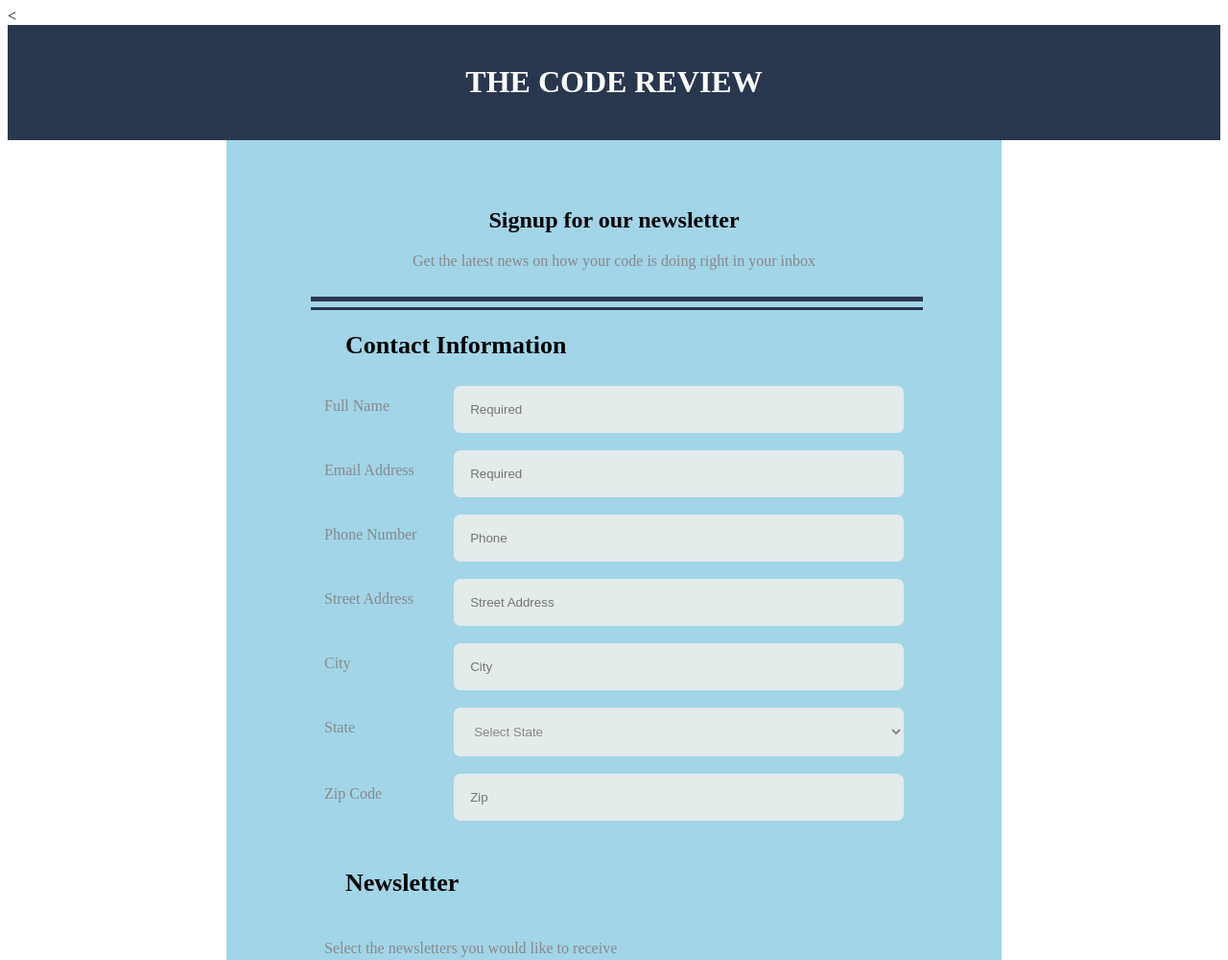
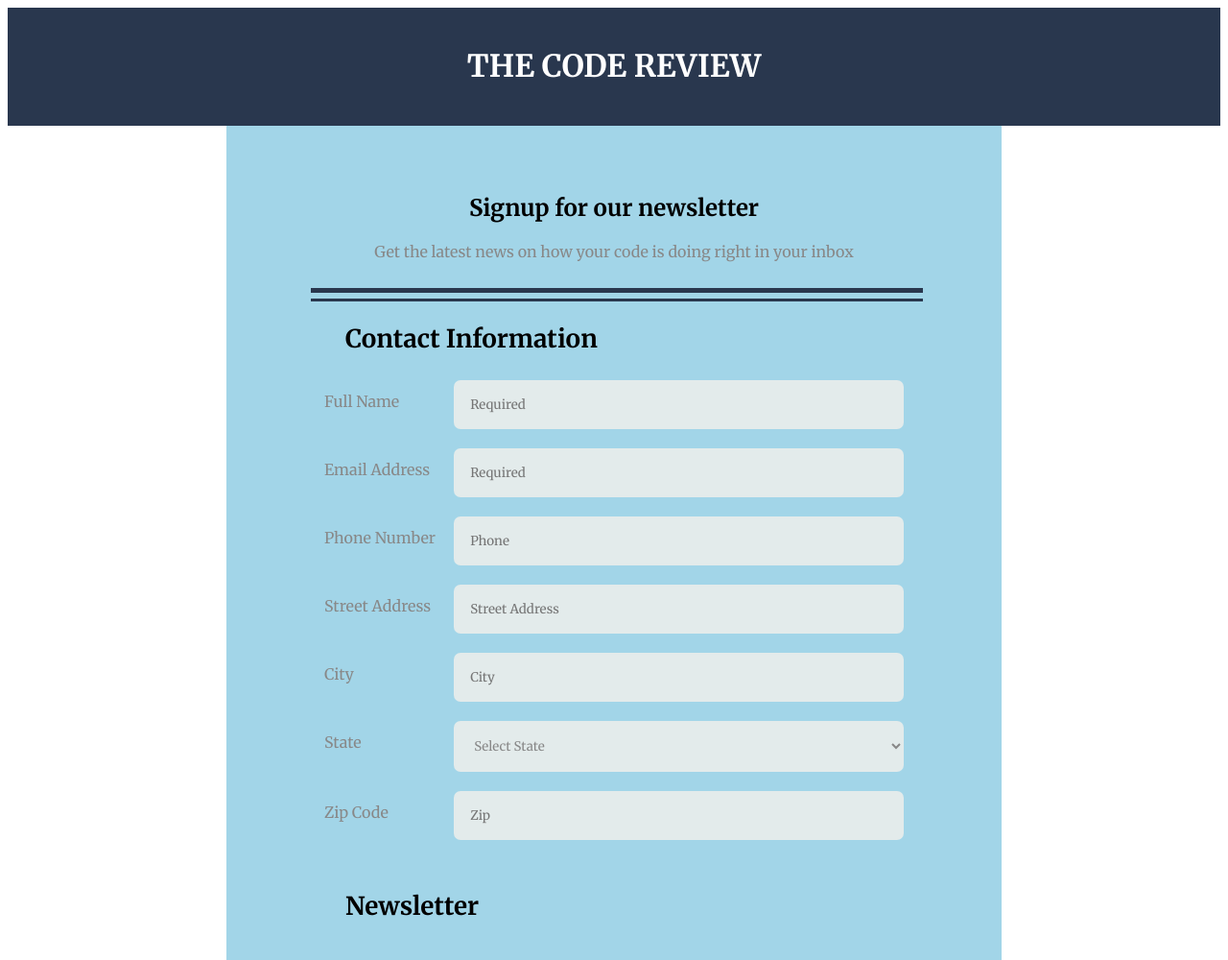
Before and after one commit to JDavid-GP/fe-techdegree-project-3, a plain HTML site: page index.html in a window 1280 px wide. Shown: the top 1000 px of the page at 96% size. Drawn offline with Linux system fonts and the light colour scheme.

Commit message:
Finished
Project completed

```diff
--- a/css/styles.css
+++ b/css/styles.css
@@ -1,5 +1,5 @@
-*{
-  font-family: '', ;
+* {
+  font-family: 'Merriweather', serif;
 }
 
 body{
@@ -8,7 +8,7 @@ body{
 
 label,
 p{
-  color: rgb(136, 136, 136)
+  color: rgb(136, 136, 136);
 }
 
 header{
--- a/index.html
+++ b/index.html
@@ -7,10 +7,11 @@
     <meta name="description" content="DESCRIPTION">
     <meta name="viewport" content="width=device-width, initial-scale=1">
     <link rel="stylesheet" href="css/styles.css">
+    <link href="https://fonts.googleapis.com/css?family=Merriweather:300,400,700,900" rel="stylesheet">
   </head>
 
   <body>
-  <<header>
+  <header>
     <h1>THE CODE REVIEW</h1>
   </header>
 
```
